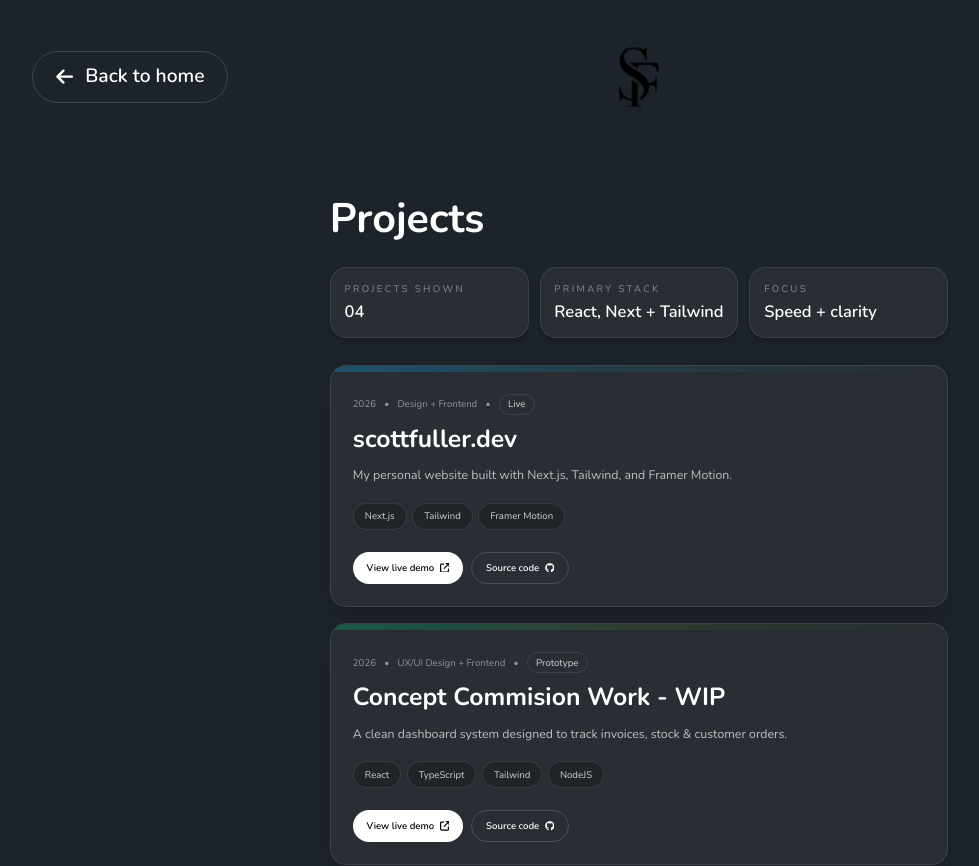
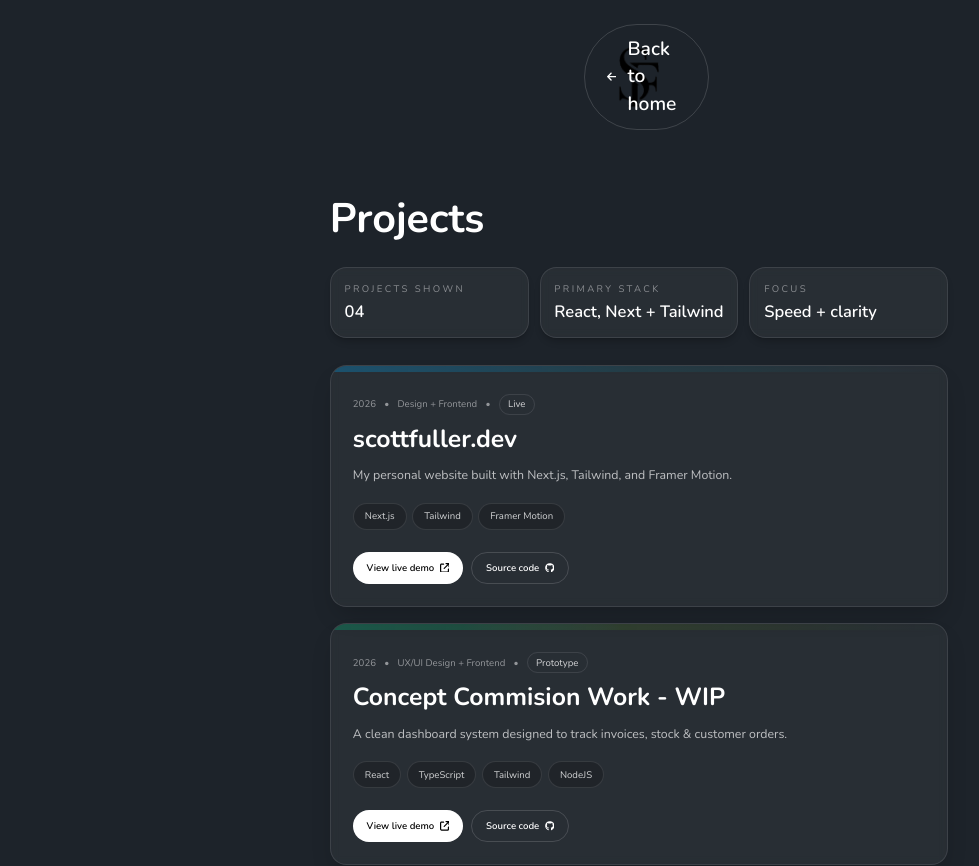
Before and after one commit to SF-08/scottfuller.dev, a Next.js app: page /projects in a window 1280 px wide. Shown: the top 866 px of the page, without its empty margins (1-980 px from the left). Built offline with nearby package versions, Linux system fonts and the light colour scheme.

Commit message:
feat: wrap NavBar component with MotionHoc for enhanced animations

```diff
--- a/app/components/nav/nav.tsx
+++ b/app/components/nav/nav.tsx
@@ -3,6 +3,8 @@
 import Link from "next/link";
 import { usePathname } from "next/navigation";
 import { FaArrowLeft } from "react-icons/fa6";
+import MotionHoc from "../../pages/motionhoc";
+
 
 const Logo = ({ className }: { className?: string }) => {
     return (
@@ -35,4 +37,6 @@
     );
 };
 
-export default NavBar;
+const NavBarWithMotion = MotionHoc(NavBar);
+
+export default NavBarWithMotion;
```
